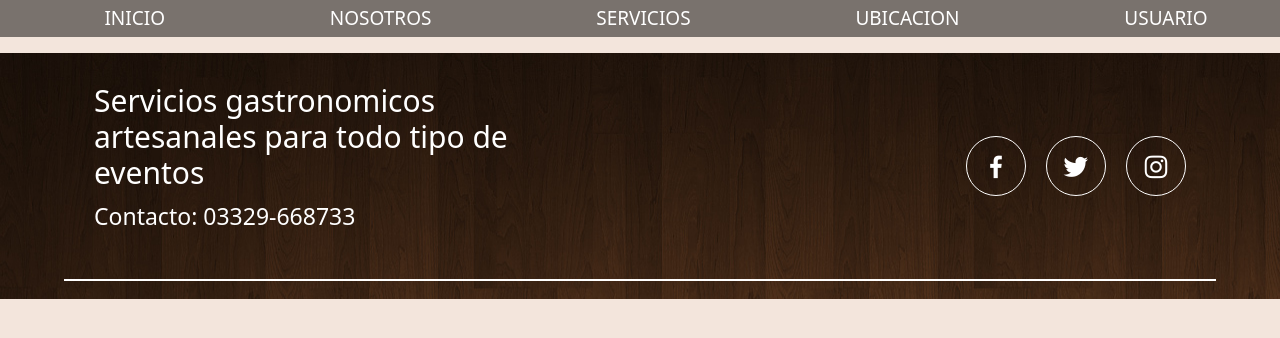
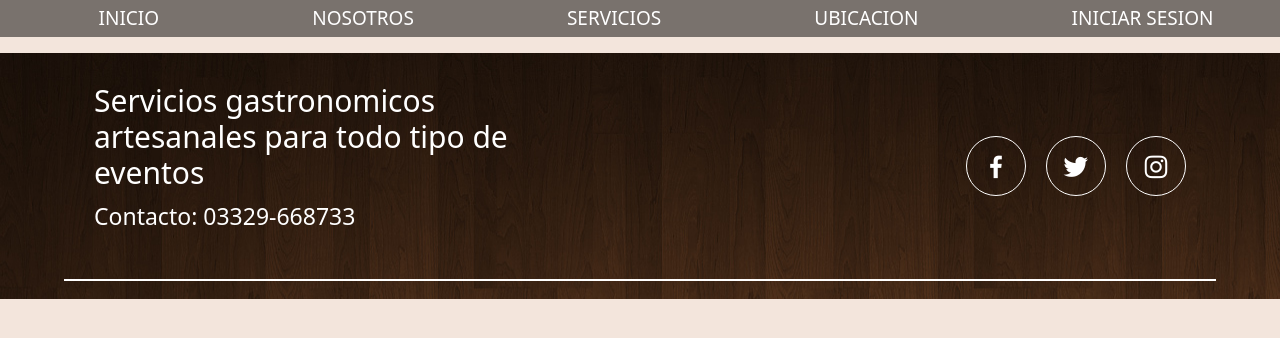
Before and after one commit to AgusBertani/AgusBertani.github.io, a website: page secciones/ubicacion.html in a window 1280 px wide. Drawn offline with nearby package versions, Linux system fonts and the light colour scheme; a web font is replaced by a local one.

Commit message:
Update ubicacion.html

```diff
--- a/secciones/ubicacion.html
+++ b/secciones/ubicacion.html
@@ -22,7 +22,7 @@
             <li class="prueba"><a href="nosotros.html">Nosotros</a></li>
             <li class="prueba"><a href="servicios.html">Servicios</a></li>
             <li class="prueba"><a href="ubicacion.html">Ubicacion</a></li>
-            <li class="prueba"><a href="iniciarsesion.html">Usuario</a></li>
+            <li class="prueba"><a href="iniciarsesion.html">Iniciar sesion</a></li>
         </ul>
 
 
```
